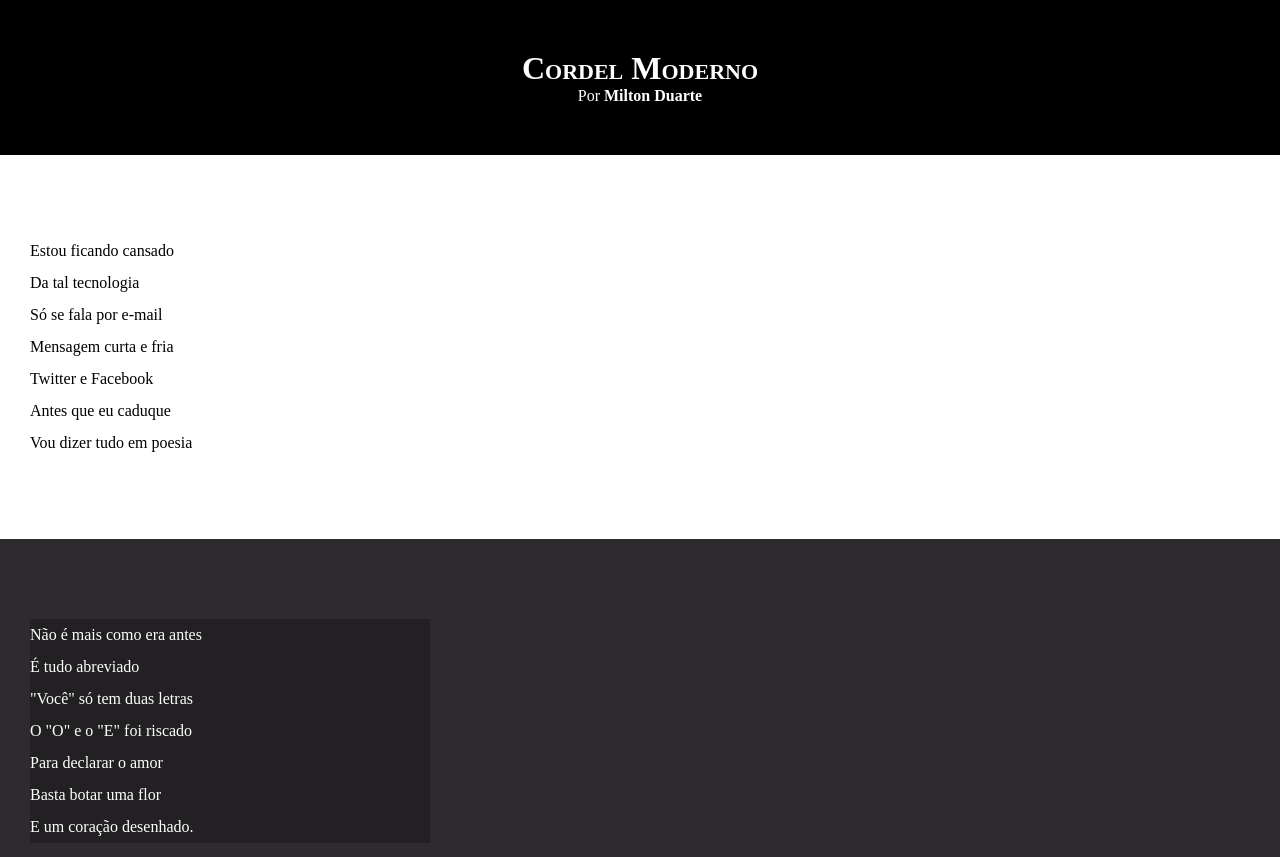
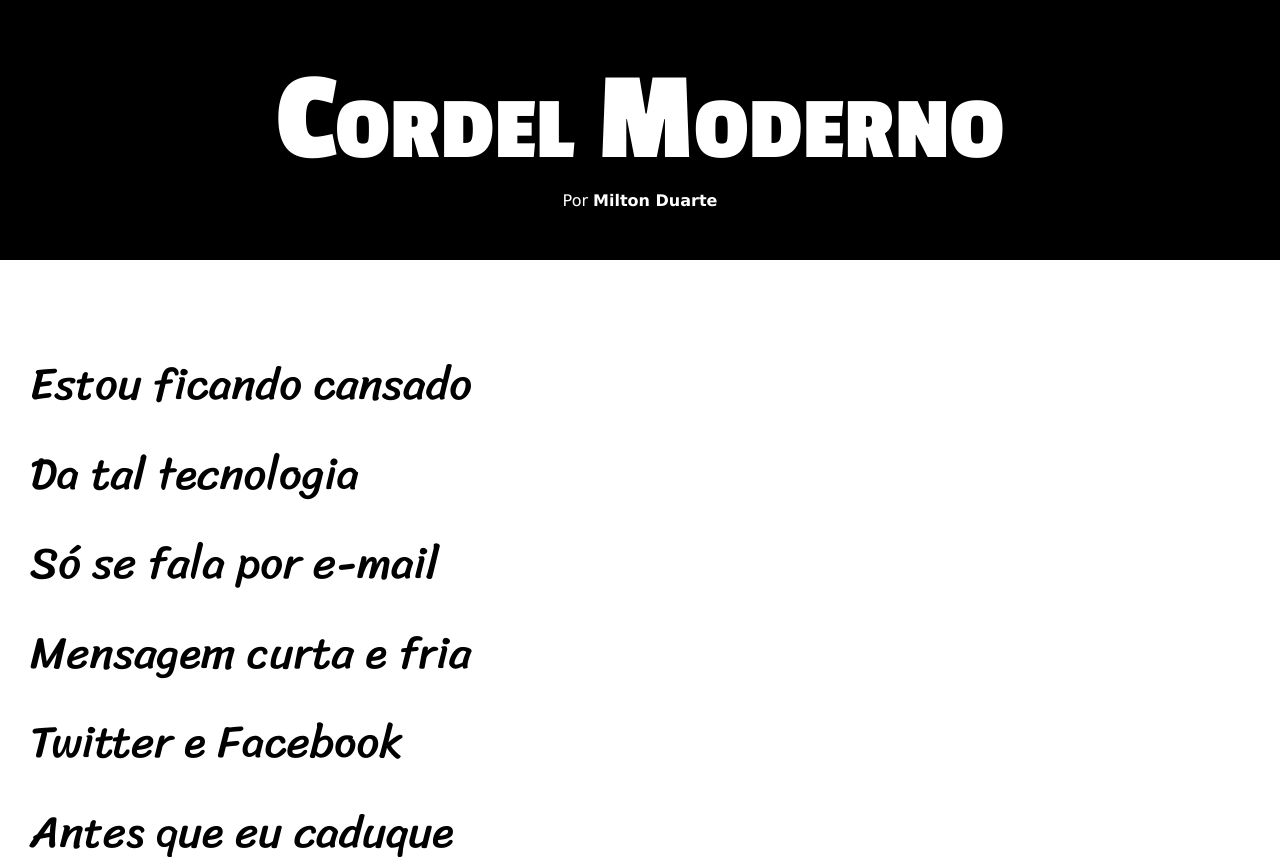
Before and after one commit to MatheusClaubert/trilha-do-frontend, a plain HTML site: page desafiomod3/index.html in a window 1280 px wide. Shown: the top 857 px of the page. Drawn offline with Linux system fonts and the light colour scheme.

Commit message:
atualização dos estilos

```diff
--- a/desafiomod3/styles/style.css
+++ b/desafiomod3/styles/style.css
@@ -1,14 +1,21 @@
 @import url('https://fonts.googleapis.com/css2?family=Bebas+Neue&family=Passion+One:wght@400;700;900&display=swap');
 @import url('https://fonts.googleapis.com/css2?family=Bebas+Neue&family=Passion+One:wght@400;700;900&family=Sriracha&display=swap');
 
+:root {
+    --fonte1: Verdana, Geneva, Tahoma, sans-serif;
+    --fonte2: 'Passion One', cursive;
+    --fonte3: 'Sriracha', cursive;
+}
 
 * {
     margin: 0;
     padding: 0;
+
 }
 html, body {
     min-height: 100vh;
     background-color: darkgrey;
+    font-family: var(--fonte1);
 }
 header {
     background-color: black;
@@ -18,6 +25,8 @@ header {
 header > h1 {
     padding-top: 50px;
     font-variant: small-caps;
+    font-family: var(--fonte2);
+    font-size: 10vw;
 }
 header > p {
     padding-bottom: 50px;
@@ -35,6 +44,8 @@ section{
     padding-bottom: 10vh;
     line-height: 2em;
     padding-left: 30px;
+    font-family: var(--fonte3);
+    font-size: 3.5vw;
 }
 section.normal{
     background-color: white;
@@ -46,7 +57,8 @@ section.imagem{
 }
 section.imagem > p{
     background-color: rgba(0, 0, 0, 0.253);
-    width: 400px;
+    display: inline-block;
+    padding: 5px;
 }
 footer {
     background-color: black;
```
